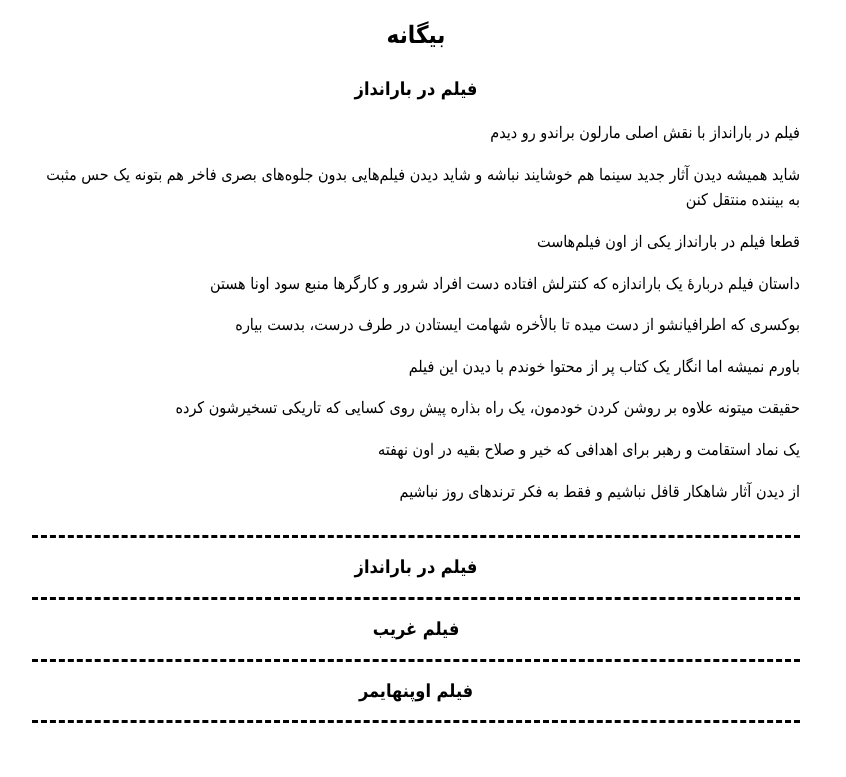
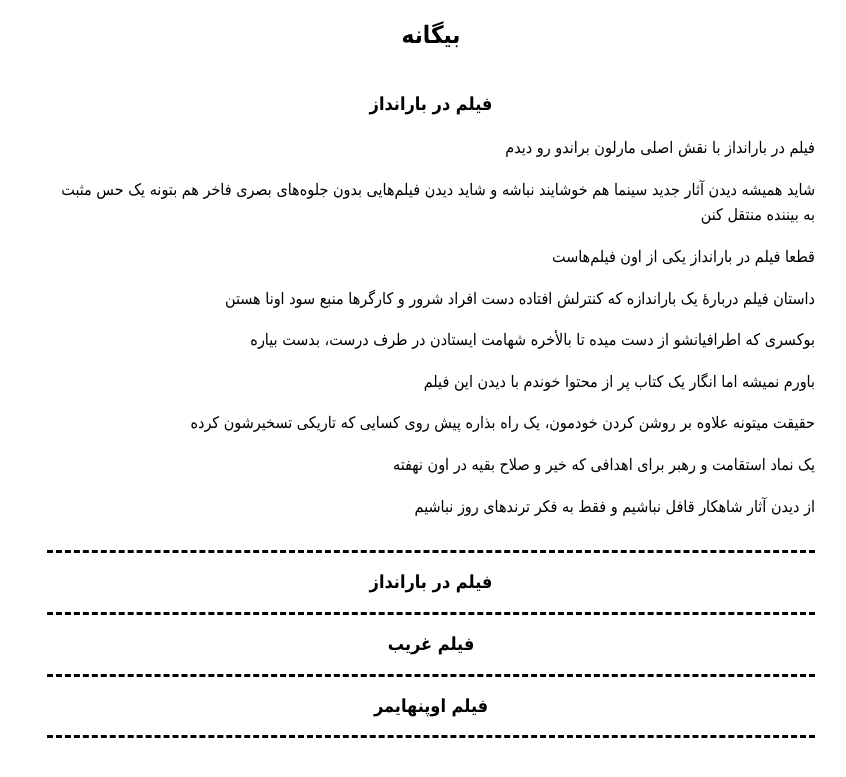
Before and after one commit to darkblog/darkblog.github.io, a Jekyll site: the page built from _posts/2023-8-7-3.md, in a window 1280 px wide. Shown: the top 777 px of the page, without its empty margins (308-1154 px from the left). Built offline with Jekyll 4.4.1, drawn with Linux system fonts in a browser that asks for light colours.

Commit message:
Update default.html

```diff
--- a/_layouts/default.html
+++ b/_layouts/default.html
@@ -6,7 +6,7 @@
 <title>{% if page.title %}{{ page.title }}{% else %}{{ site.name }}{% endif %}</title>
 <meta name="description" content="{% if page.excerpt %}{{ page.excerpt | strip_html | strip_newlines | truncate: 160 }}{% else %}{{ site.description }}{% endif %}">
 <link rel="canonical" href="{{ page.url | replace:'index.html','' | prepend: site.baseurl | prepend: site.url }}">
-<style>body{font:100%/1.6 Tahoma}.container{margin:auto;padding:5px;max-width:768px}header{padding-bottom:16px;padding-top:8px;font-size:x-large;font-weight:bold}h1,h2{font-size:large}a{color:black;text-decoration:none}.post{padding-bottom:15px;border-bottom:dashed black}.center{display:block;margin:auto;text-align:center}</style>
+<style>body{font:100%/1.6 Tahoma}.container{margin:auto;padding:20px;max-width:768px}header{padding-bottom:16px;padding-top:8px;font-size:x-large;font-weight:bold}h1,h2{font-size:large}a{color:black;text-decoration:none}.post{padding-bottom:15px;border-bottom:dashed black}.center{display:block;margin:auto;text-align:center}</style>
 </head>
 <body>
 <header class="center">
```
